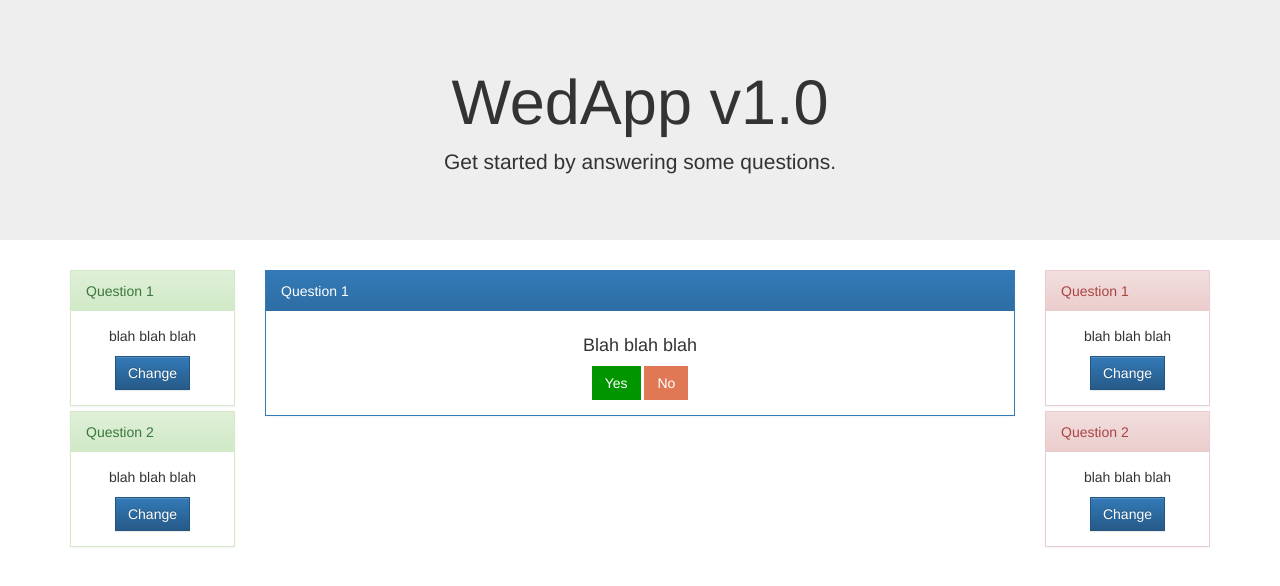
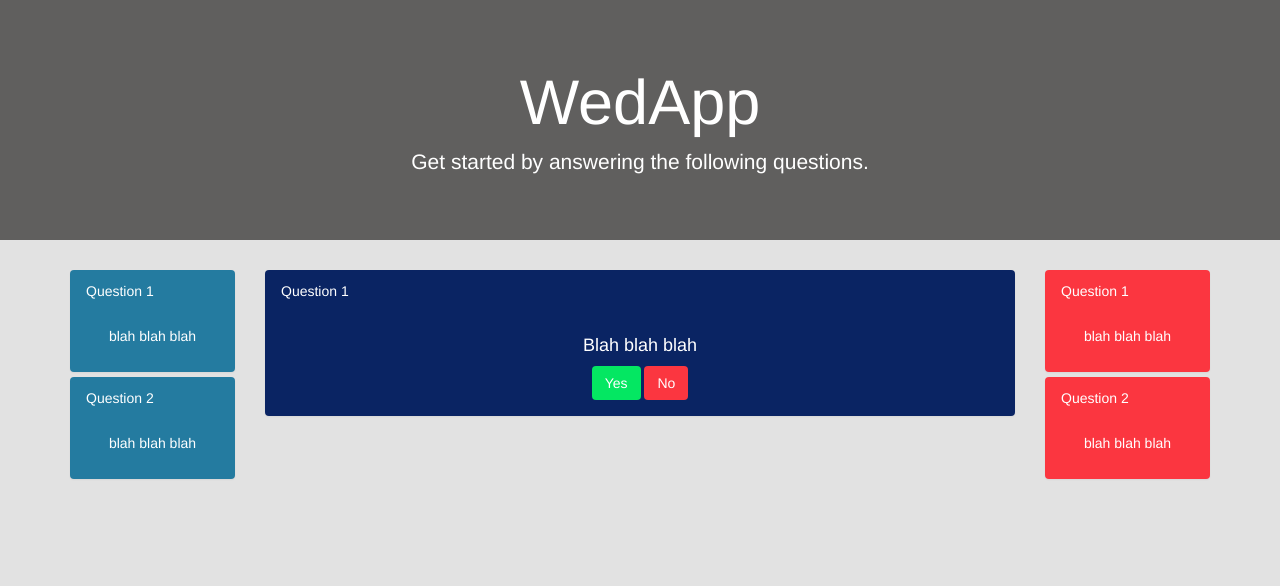
Before and after one commit to climbr/wedappfrontend, a website: page client/index.html in a window 1280 px wide. Drawn offline with nearby package versions, Linux system fonts and the light colour scheme; files that its build step writes are made by us from their sources.

Commit message:
design changes to html and css

```diff
--- a/client/css/main.css
+++ b/client/css/main.css
@@ -1,17 +1,50 @@
-* {
-  border-radius: 0 !important;
-}
-
 .center {
 	text-align: center;
 }
 
+/* some colors https://coolors.co/0a2463-fb3640-605f5e-247ba0-e2e2e2 */
+
 .green {
-	background-color: #019600;
+	background-color: #04E762;
 	color: #ffffff;
 }
 
-.red {
-	background-color: #E07856;
+.grayblue {
+	background-color: #1E555C;
 	color: #ffffff;
 }
+
+.teal {
+	background-color: #00BDFF;
+	color: #ffffff;
+}
+
+.darkblue {
+	background-color: #0A2463;
+	color: #ffffff;
+}
+
+.lightblue {
+	background-color: #247BA0;
+	color: #ffffff;
+}
+
+.coral {
+	background-color: #FB3640;
+	color: #ffffff;
+}
+
+.orange {
+	background-color: #EF4723;
+	color: #ffffff;
+}
+
+.silver {
+	background-color: #E2E2E2;
+	color: #ffffff;
+}
+
+.gray {
+	background-color: #605F5E;
+	color: #ffffff;
+}
--- a/client/index.html
+++ b/client/index.html
@@ -10,57 +10,53 @@
     <!-- Optional Bootstrap theme -->
     <link rel="stylesheet" href="/site/css/bootstrap-theme.min.css">
 </head>
-<body>
-    <div class="jumbotron text-center">
-        <h1>WedApp v1.0</h1>
-        <p>Get started by answering some questions.</p>
+<body class = "silver">
+    <div class="jumbotron text-center gray">
+        <h1>WedApp</h1>
+        <p>Get started by answering the following questions.</p>
     </div>
     <div class="container">
         <div class="row">
             <div class="col-lg-2">
                 <div class="panel-group">
-                    <div class="panel panel-success">
+                    <div class="panel lightblue">
                         <div class="panel-heading">Question 1</div>
                         <div class="panel-body text-center">
                             <p>blah blah blah</p>
-                            <button type="button" class="btn btn-primary">Change</button>
                         </div>
                     </div>
-                    <div class="panel panel-success">
+                    <div class="panel lightblue">
                         <div class="panel-heading">Question 2</div>
                         <div class="panel-body text-center">
                             <p>blah blah blah</p>
-                            <button type="button" class="btn btn-primary">Change</button>
                         </div>
                     </div>
                 </div>
             </div>
             <div class="col-lg-8">
                  <div class="panel-group">
-                    <div class="panel panel-primary">
+                    <div class="panel darkblue">
                         <div class="panel-heading">Question 1</div>
                         <div class="panel-body text-center">
                             <h4>Blah blah blah</h4>
                             <button type="button" class="btn green">Yes</button>
-                            <button type="button" class="btn red">No</button>
+                            <button type="button" class="btn coral">No</button>
                         </div>
                     </div>
                 </div>
             </div>
             <div class="col-lg-2">
                  <div class="panel-group">
-                    <div class="panel panel-danger">
+                    <div class="panel coral">
                         <div class="panel-heading">Question 1</div>
                         <div class="panel-body text-center">
                             <p>blah blah blah</p>
-                            <button type="button" class="btn btn-primary">Change</button>
                         </div>
                     </div>
-                    <div class="panel panel-danger">
+                    <div class="panel coral">
                         <div class="panel-heading">Question 2</div>
                         <div class="panel-body text-center">
                             <p>blah blah blah</p>
-                            <button type="button" class="btn btn-primary">Change</button>
                         </div>
                     </div>
                 </div>
```
